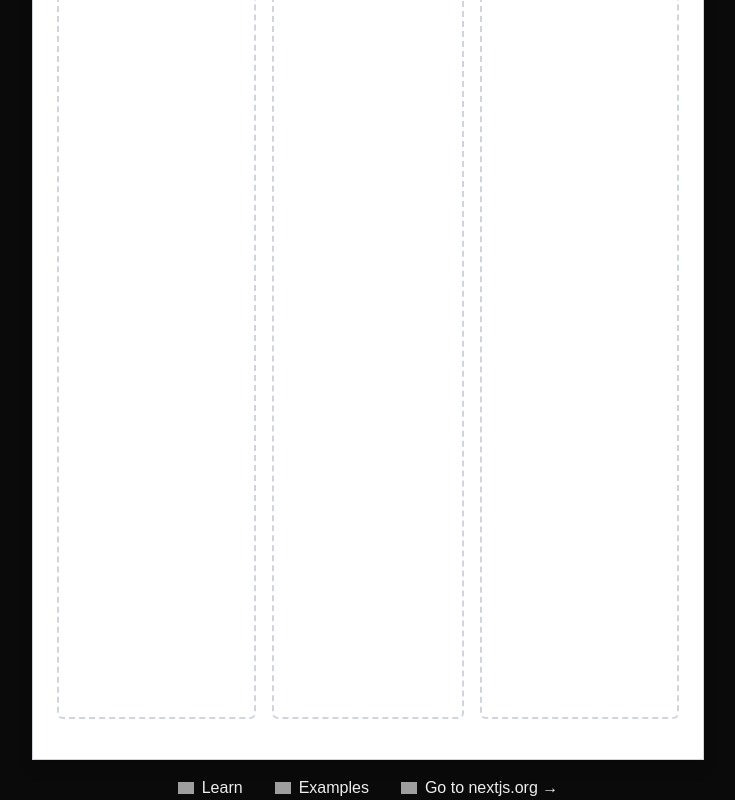
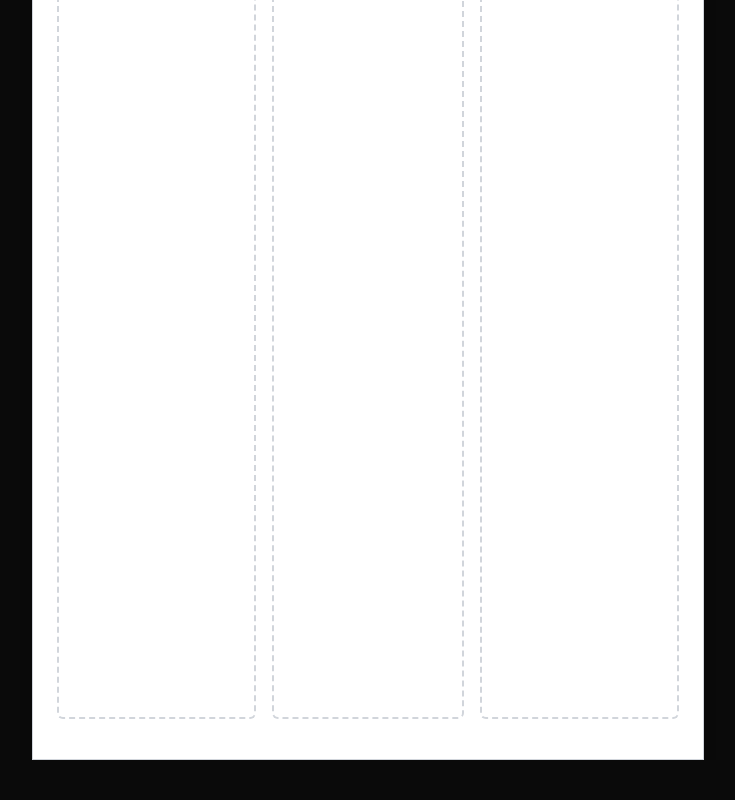
Before and after one commit to zrecore/pdf-form-generator, a Next.js app: page / in a window 1280 px wide. Shown: the part 242-1042 px from the top of the page, without its empty margins (272-1007 px from the left). After the commit the page ends 1002 px from the top, so only its background shows below. Built offline with nearby package versions, Linux system fonts and the light colour scheme; grey boxes are pictures that could not be loaded.

Commit message:
Print button now triggers window.print()

```diff
--- a/src/app/page.tsx
+++ b/src/app/page.tsx
@@ -75,15 +75,17 @@
     setTotalColumns(newValue)
   }
 
+  function handleOnPrint()
+  {
+    window.print()
+  }
+
   return (
     <div className="flex flex-col justify-center items-center print:m-0 print:p-0">
       <main className="flex flex-col gap-4 items-center sm:items-start print:border-none print:m-0 print:p-0">
         <div className="grid grid-flow-col justify-start align-middle space-x-4 w-full border border-solid border-slate-700 text-white bg-slate-600 font-semibold drop-shadow-lg p-4 print:border-none print:drop-shadow-none print:hidden">
-          <div>Columns:
-            <input type="number" value={totalColumns} onChange={e => handleTotalColumnsUpdate(parseInt(e.target.value))} />
-          </div>
-          <PhotoButton />
-          <PrintButton />
+
+          <PrintButton onClick={(ev) => handleOnPrint() } />
         </div>
         <div className="paper-legal border border-solid border-gray-300 border-1 drop-shadow-lg text-gray-600 px-[0.25in] py-[0.25in] flex flex-col print:m-0 print:drop-shadow-none print:border-none">
           <div className="editable-header border-dashed border-2 border-gray-300 hover:border-cyan-700 hover:bg-cyan-300 rounded-md row-span-1 p-2 text-lg print:border-none">
@@ -124,53 +126,7 @@
           </div>
         </div>
       </main>
-      <footer className="flex gap-8 flex-wrap items-center justify-center mt-4 print:hidden">
-        <a
-          className="flex items-center gap-2 hover:underline hover:underline-offset-4"
-          href="https://nextjs.org/learn?utm_source=create-next-app&utm_medium=appdir-template-tw&utm_campaign=create-next-app"
-          target="_blank"
-          rel="noopener noreferrer"
-        >
-          <Image
-            aria-hidden
-            src="https://nextjs.org/icons/file.svg"
-            alt="File icon"
-            width={16}
-            height={16}
-          />
-          Learn
-        </a>
-        <a
-          className="flex items-center gap-2 hover:underline hover:underline-offset-4"
-          href="https://vercel.com/templates?framework=next.js&utm_source=create-next-app&utm_medium=appdir-template-tw&utm_campaign=create-next-app"
-          target="_blank"
-          rel="noopener noreferrer"
-        >
-          <Image
-            aria-hidden
-            src="https://nextjs.org/icons/window.svg"
-            alt="Window icon"
-            width={16}
-            height={16}
-          />
-          Examples
-        </a>
-        <a
-          className="flex items-center gap-2 hover:underline hover:underline-offset-4"
-          href="https://nextjs.org?utm_source=create-next-app&utm_medium=appdir-template-tw&utm_campaign=create-next-app"
-          target="_blank"
-          rel="noopener noreferrer"
-        >
-          <Image
-            aria-hidden
-            src="https://nextjs.org/icons/globe.svg"
-            alt="Globe icon"
-            width={16}
-            height={16}
-          />
-          Go to nextjs.org →
-        </a>
-      </footer>
+
     </div>
   );
 }
```
